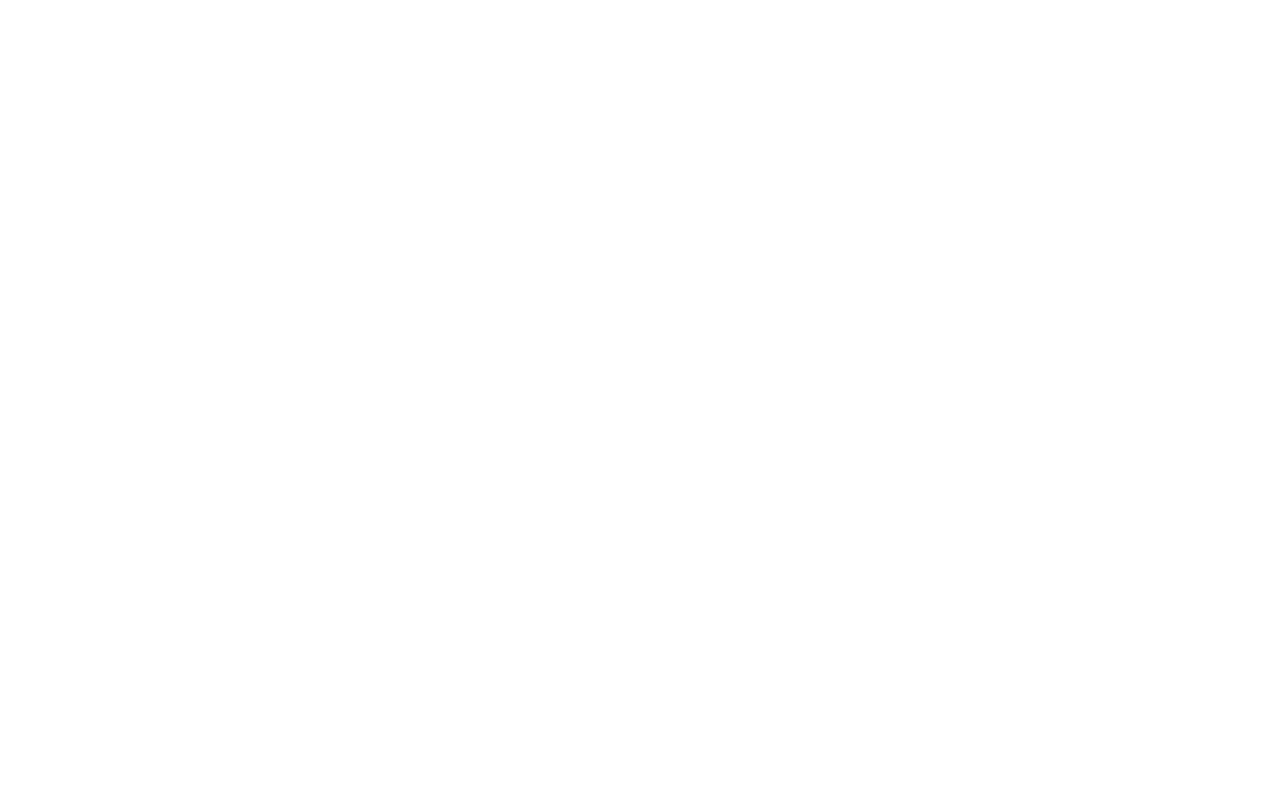
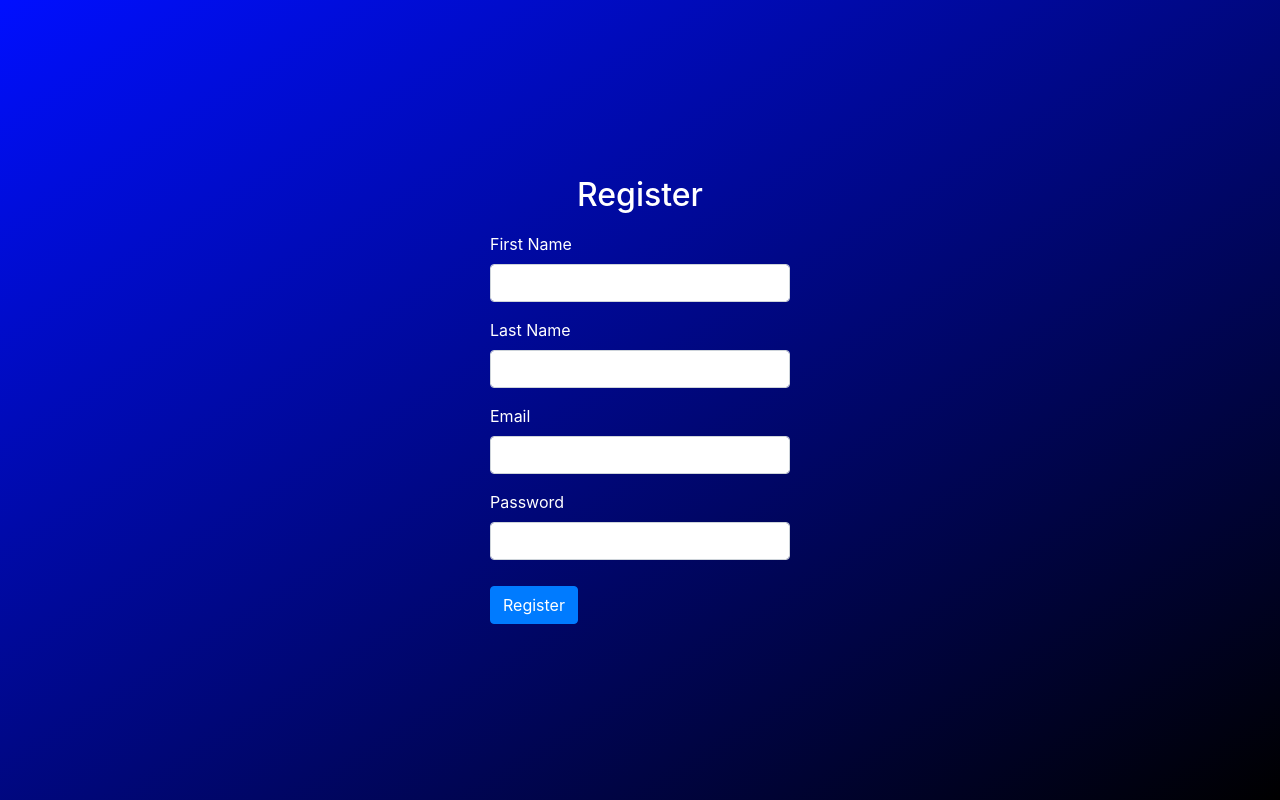
Before and after one commit to vlad-stefan-iacob/CampusBooking, a React (Create React App) app in the folder frontend/: page /register in a window 1280 px wide. Before the commit this address had no page. Built offline with nearby package versions, Linux system fonts and the light colour scheme.

Commit message:
register form

```diff
--- a/frontend/src/App.js
+++ b/frontend/src/App.js
@@ -2,6 +2,7 @@
 import {Route, Routes} from 'react-router-dom';
 import LoginForm from "./components/LoginForm";
 import Home from "./components/Home";
+import RegisterForm from "./components/RegisterForm";
 
 function App(){
     return (
@@ -10,6 +11,7 @@
             <Route path="/" element={<LoginForm/>}/>
             <Route path="/login" element={<LoginForm/>}/>
             <Route path="/home" element={<Home/>}/>
+            <Route path="/register" element={<RegisterForm/>}/>
         </Routes>
     </>
     )
--- /dev/null
+++ b/frontend/src/components/RegisterForm.js
@@ -0,0 +1,156 @@
+import React, { useState } from 'react';
+import classNames from 'classnames';
+import 'bootstrap/dist/css/bootstrap.min.css';
+import { request } from '../helpers/axios_helper';
+
+function RegisterForm() {
+    const [firstname, setFirstname] = useState("");
+    const [lastname, setLastname] = useState("");
+    const [email, setEmail] = useState("");
+    const [password, setPassword] = useState("");
+    const [errors, setErrors] = useState({});
+    const [registrationSuccess, setRegistrationSuccess] = useState(false);
+
+    const onChangeHandler = (event) => {
+        let name = event.target.name;
+        let value = event.target.value;
+        if (name === 'firstName') {
+            setFirstname(value);
+        } else if (name === 'lastName') {
+            setLastname(value);
+        } else if (name === 'email') {
+            setEmail(value);
+        } else if (name === 'password') {
+            setPassword(value);
+        }
+    };
+
+    const onRegister = async (e) => {
+        e.preventDefault();
+
+        // Basic form validation
+        let validationErrors = {};
+        if (!firstname.trim()) {
+            validationErrors.firstname = 'First Name is required';
+        }
+        if (!lastname.trim()) {
+            validationErrors.lastname = 'Last Name is required';
+        }
+        if (!email.trim()) {
+            validationErrors.email = 'Email is required';
+        } else if (!/\S+@\S+\.\S+/.test(email)) {
+            validationErrors.email = 'Invalid email format';
+        }
+        if (!password.trim()) {
+            validationErrors.password = 'Password is required';
+        } else if (password.length < 6) {
+            validationErrors.password = 'Password must be at least 6 characters';
+        }
+
+        if (Object.keys(validationErrors).length === 0) {
+            // If no validation errors, proceed with the registration request
+            try {
+                const response = await request(
+                    "POST",
+                    "/api/v1/auth/register",
+                    {
+                        firstname: firstname,
+                        lastname: lastname,
+                        email: email,
+                        password: password
+                    }
+                );
+
+                // Handle successful registration (if needed)
+                console.log("Registration successful:", response.data);
+                setRegistrationSuccess(true);
+                setErrors({});
+            } catch (error) {
+                // Handle registration errors, e.g., duplicate email, network issues, etc.
+                console.error("Registration error:", error);
+                setRegistrationSuccess(false);
+
+                if (error.response && error.response.data) {
+                    // Handle specific registration errors from the backend
+                    setErrors({ general: error.response.data.message });
+                } else {
+                    setErrors({ general: 'Registration failed. Please try again.' });
+                }
+            }
+        } else {
+            // If there are validation errors, update the state to display the errors
+            setRegistrationSuccess(false);
+            setErrors(validationErrors);
+        }
+    };
+
+    return (
+        <div className="background">
+            <div className="container form-container">
+                <h2 className="login-header">Register</h2>
+                <form onSubmit={onRegister} className="login-form">
+                    <div className="form-group">
+                        <label className="text-white" htmlFor="firstName">First Name</label>
+                        <input
+                            type="text"
+                            id="firstName"
+                            name="firstName"
+                            className={classNames("form-control", { "is-invalid": errors.firstname })}
+                            value={firstname}
+                            onChange={onChangeHandler}
+                        />
+                        {errors.firstname && <span className="text-danger">{errors.firstname}</span>}
+                    </div>
+
+                    <div className="form-group">
+                        <label className="text-white" htmlFor="lastName">Last Name</label>
+                        <input
+                            type="text"
+                            id="lastName"
+                            name="lastName"
+                            className={classNames("form-control", { "is-invalid": errors.lastname })}
+                            value={lastname}
+                            onChange={onChangeHandler}
+                        />
+                        {errors.lastname && <span className="text-danger">{errors.lastname}</span>}
+                    </div>
+
+                    <div className="form-group">
+                        <label className="text-white" htmlFor="email">Email</label>
+                        <input
+                            type="email"
+                            id="email"
+                            name="email"
+                            className={classNames("form-control", { "is-invalid": errors.email })}
+                            value={email}
+                            onChange={onChangeHandler}
+                        />
+                        {errors.email && <span className="text-danger">{errors.email}</span>}
+                    </div>
+
+                    <div className="form-group">
+                        <label className="text-white" htmlFor="password">Password</label>
+                        <input
+                            type="password"
+                            id="password"
+                            name="password"
+                            className={classNames("form-control", { "is-invalid": errors.password })}
+                            value={password}
+                            onChange={onChangeHandler}
+                        />
+                        {errors.password && <span className="text-danger">{errors.password}</span>}
+                    </div>
+
+                    {registrationSuccess && (
+                        <div className="alert alert-success">Registration successful!</div>
+                    )}
+
+                    {errors.general && <div className="alert alert-danger">{errors.general}</div>}
+                    <button type="submit" className="btn btn-primary">Register</button>
+                </form>
+            </div>
+        </div>
+    );
+}
+
+export default RegisterForm;
```
